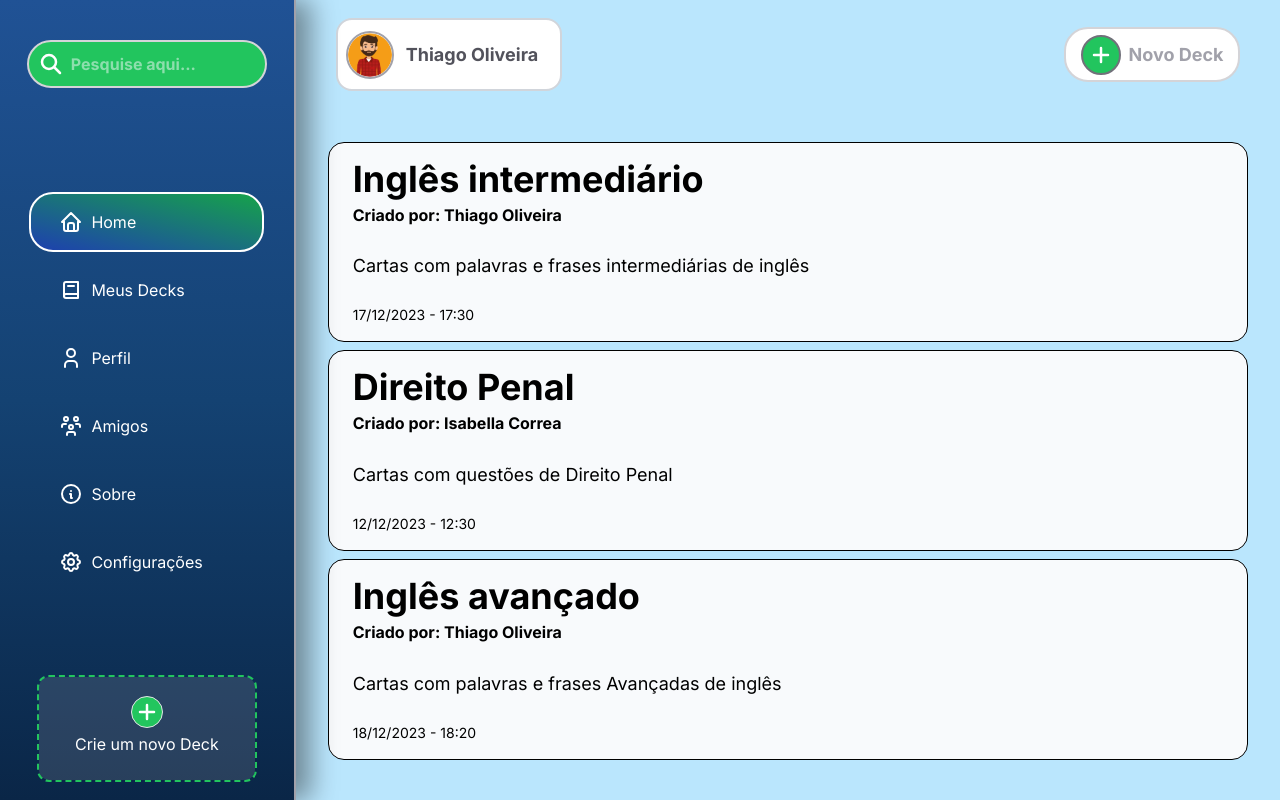
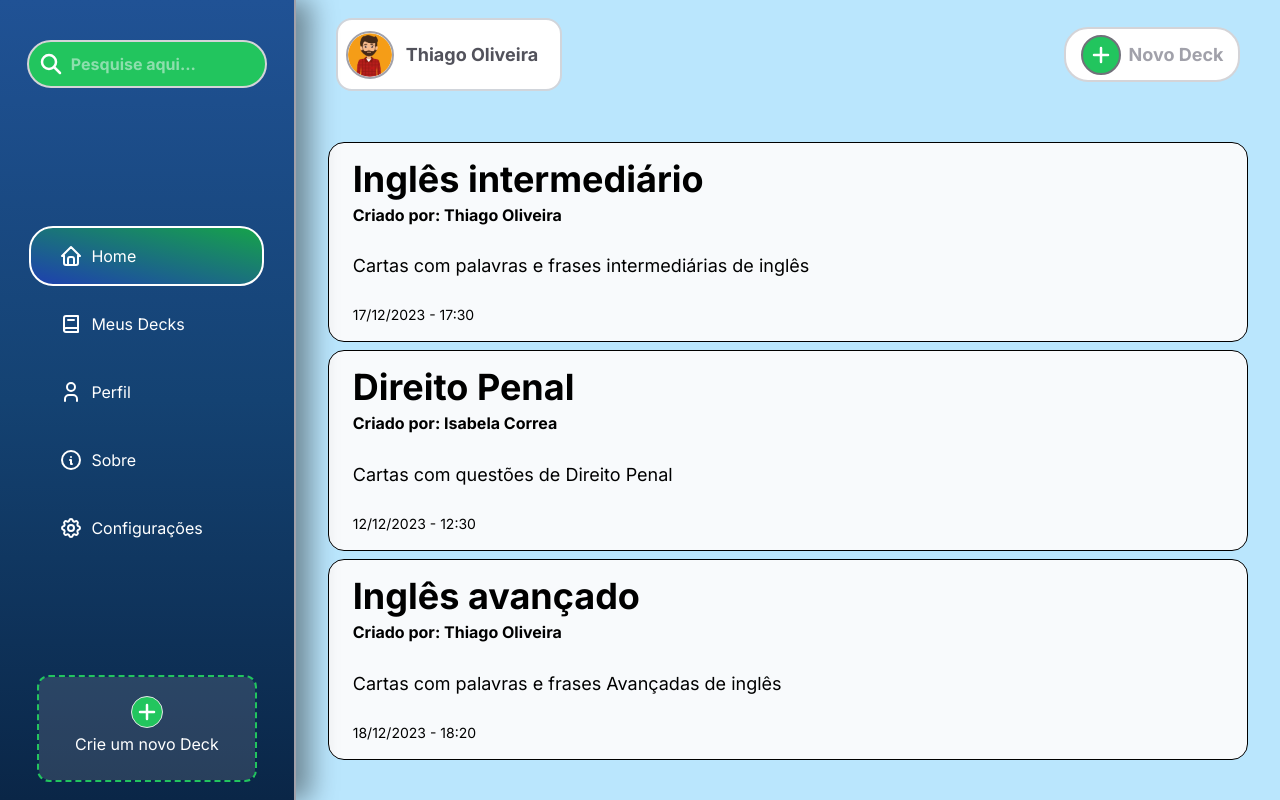
Before and after one commit to thiagooliveira18/FlashCards2.0, a Next.js app in the folder frontend/: page / in a window 1280 px wide. Built offline with nearby package versions, Linux system fonts and the light colour scheme.

Commit message:
Frontend: Implementacao de efeitos Hover e Scale

```diff
--- a/frontend/src/components/BarraLateralComp/BotoesLateral/BotoesLateral.tsx
+++ b/frontend/src/components/BarraLateralComp/BotoesLateral/BotoesLateral.tsx
@@ -17,10 +17,6 @@ export default function BotoesLateral() {
                 <svg xmlns="http://www.w3.org/2000/svg" className="icon icon-tabler icon-tabler-user" width="24" height="24" viewBox="0 0 24 24" strokeWidth="2" stroke="currentColor" fill="none" strokeLinecap="round" strokeLinejoin="round"><path stroke="none" d="M0 0h24v24H0z" fill="none"/><path d="M8 7a4 4 0 1 0 8 0a4 4 0 0 0 -8 0" /><path d="M6 21v-2a4 4 0 0 1 4 -4h4a4 4 0 0 1 4 4v2" /></svg>
                 <h1 className="px-2">Perfil</h1>
             </BotaoLink>
-            <BotaoLink href="/friends">
-                <svg xmlns="http://www.w3.org/2000/svg" className="icon icon-tabler icon-tabler-users-group" width="24" height="24" viewBox="0 0 24 24" strokeWidth="2" stroke="currentColor" fill="none" strokeLinecap="round" strokeLinejoin="round"><path stroke="none" d="M0 0h24v24H0z" fill="none"/><path d="M10 13a2 2 0 1 0 4 0a2 2 0 0 0 -4 0" /><path d="M8 21v-1a2 2 0 0 1 2 -2h4a2 2 0 0 1 2 2v1" /><path d="M15 5a2 2 0 1 0 4 0a2 2 0 0 0 -4 0" /><path d="M17 10h2a2 2 0 0 1 2 2v1" /><path d="M5 5a2 2 0 1 0 4 0a2 2 0 0 0 -4 0" /><path d="M3 13v-1a2 2 0 0 1 2 -2h2" /></svg>
-                <h1 className="px-2">Amigos</h1>
-            </BotaoLink>
             <BotaoLink href="/about">
                 <svg xmlns="http://www.w3.org/2000/svg" className="icon icon-tabler icon-tabler-info-circle" width="24" height="24" viewBox="0 0 24 24" strokeWidth="2" stroke="currentColor" fill="none" strokeLinecap="round" strokeLinejoin="round"><path stroke="none" d="M0 0h24v24H0z" fill="none"/><path d="M3 12a9 9 0 1 0 18 0a9 9 0 0 0 -18 0" /><path d="M12 9h.01" /><path d="M11 12h1v4h1" /></svg>
                 <h1 className="px-2">Sobre</h1>
--- a/frontend/src/components/BarraLateralComp/NewDeckContainer/NewDeckContainer.tsx
+++ b/frontend/src/components/BarraLateralComp/NewDeckContainer/NewDeckContainer.tsx
@@ -1,6 +1,6 @@
 export default function NewDeckContainer() {
     return(
-        <button className="group border-dashed border-2 border-green-500 rounded-xl w-3/4 h-3/4 hover:scale-105 overflow-hidden">
+        <button className="group border-dashed border-2 border-green-500 rounded-xl w-3/4 h-3/4 transition duration-300 ease-out hover:scale-105 overflow-hidden">
             <div className="w-full h-full bg-zinc-400 bg-opacity-20">
                 <div className="w-full h-full flex flex-col items-center justify-center">
                     <h1 className="w-8 h-8 border border-zinc-200 bg-green-500 text-2xl text-white flex items-center justify-center rounded-3xl">
--- a/frontend/src/components/BotaoLink/BotaoLink.tsx
+++ b/frontend/src/components/BotaoLink/BotaoLink.tsx
@@ -12,7 +12,7 @@ export default function BotaoLink({ href, children, ...rest }: BotaoLink){
     const isActive = pathname === href;
 
     const compActive = "border-2 bg-gradient-to-tr from-blue-800 to-green-600 border-white";
-    const compNActive = "border-opacity-0 border-2 border-3th hover:bg-gradient-to-tr hover:from-blue-800 hover:to-green-600 hover:border-2 hover:border-white";
+    const compNActive = "border-opacity-0 border-2 border-3th transition duration-300 ease-in-out hover:bg-gradient-to-tr hover:from-blue-800 hover:to-green-600 hover:border-2 hover:border-white";
 
     return(
         <Link href={href} {...rest} className={`flex text-white w-4/5 py-4 px-7 rounded-3xl ${isActive ? compActive : compNActive}`}>{children}</Link>
--- a/frontend/src/components/ConteudoComp/Body/Body.tsx
+++ b/frontend/src/components/ConteudoComp/Body/Body.tsx
@@ -4,7 +4,7 @@ export default function BodyHome(){
     return(
         <div className="flex flex-col w-full h-full p-4 overflow-y-auto">
             <Post key="1" id="1" criador="Thiago Oliveira" titulo="Inglês intermediário" descricao="Cartas com palavras e frases intermediárias de inglês" data="17/12/2023 - 17:30" />
-            <Post key="3" id="3" criador="Isabella Correa" titulo="Direito Penal" descricao="Cartas com questões de Direito Penal" data="12/12/2023 - 12:30" />
+            <Post key="3" id="3" criador="Isabela Correa" titulo="Direito Penal" descricao="Cartas com questões de Direito Penal" data="12/12/2023 - 12:30" />
             <Post key="2" id="2" criador="Thiago Oliveira" titulo="Inglês avançado" descricao="Cartas com palavras e frases Avançadas de inglês" data="18/12/2023 - 18:20" />
         </div>
     );
--- a/frontend/src/components/HeaderComp/BotaoAddDeck/BotaoAddDeck.tsx
+++ b/frontend/src/components/HeaderComp/BotaoAddDeck/BotaoAddDeck.tsx
@@ -1,6 +1,6 @@
 export default function BotaoAddDeck(){
     return (
-        <button className="group flex flex-row items-center justify-center w-44 h-1/2 hover:h-[55%] hover:w-48 border-2 border-zinc-300 rounded-3xl bg-white">
+        <button className="group flex flex-row items-center justify-center w-44 h-1/2 transition duration-500 ease-in-out hover:scale-105 hover:w-48 border-2 border-zinc-300 rounded-3xl bg-white">
             <div className="w-10 h-10 group-hover:w-11 group-hover:h-11 rounded-3xl flex items-center justify-center border-2 border-zinc-500 text-white bg-green-500 mr-2">
                 <svg xmlns="http://www.w3.org/2000/svg" className="icon icon-tabler icon-tabler-plus group-hover:w-7 group-hover:h-7" width="24" height="24" viewBox="0 0 24 24" strokeWidth="2.5" stroke="currentColor" fill="none" strokeLinecap="round" strokeLinejoin="round"><path stroke="none" d="M0 0h24v24H0z" fill="none"/><path d="M12 5l0 14" /><path d="M5 12l14 0" /></svg>
             </div>
--- a/frontend/src/components/HeaderComp/Header/Header.tsx
+++ b/frontend/src/components/HeaderComp/Header/Header.tsx
@@ -1,5 +1,3 @@
-import Image from "next/image";
-import avatar from "../../../public/avatar_01.png";
 import BotaoProfile from "../BotaoProfile/BotaoProfile";
 import BotaoAddDeck from "../BotaoAddDeck/BotaoAddDeck";
 
```
